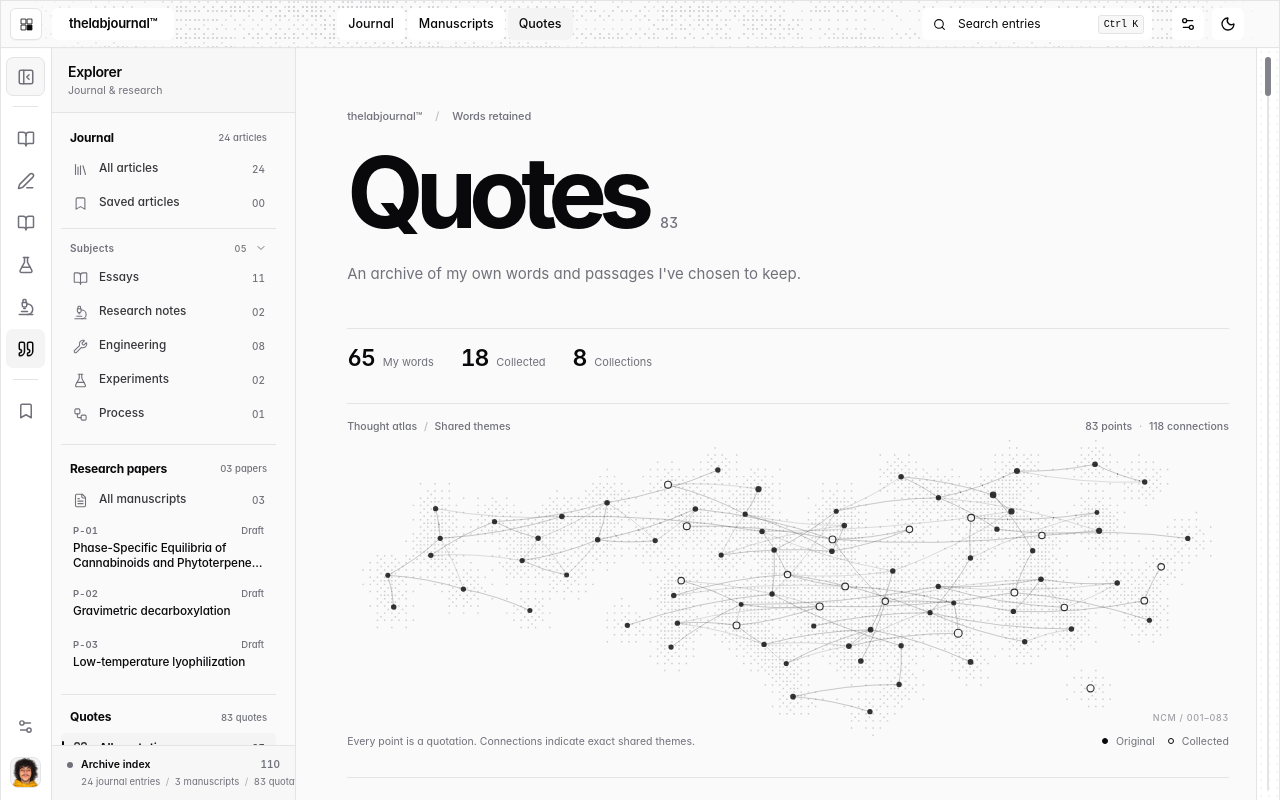
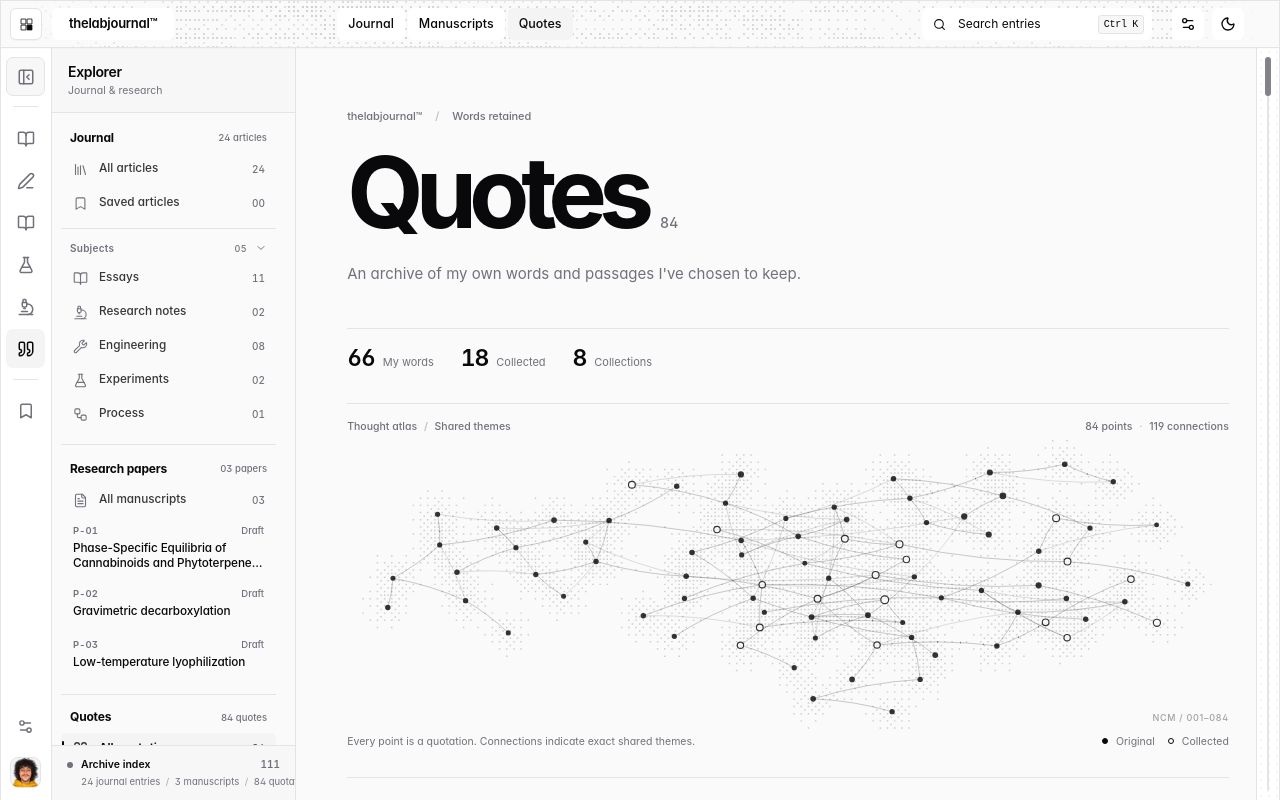
Before and after one commit to thelabcorner/thelabjournal, a React (Vite) app: page /quotes in a window 1280 px wide. Shown: the top 800 px of the page. Built offline with nearby package versions, Linux system fonts and the light colour scheme; a web font is replaced by a local one.

Commit message:
Publish verbatim park tree reflection in quotation archive

```diff
--- a/src/quotes/data.ts
+++ b/src/quotes/data.ts
@@ -59,6 +59,15 @@ export const quoteAuthors: QuoteAuthor[] = [
 // External text was explicitly selected by the author and independently checked
 // against its attributed author's original publication.
 export const quoteRegistry: Quote[] = [
+  {
+    id: 'which-tree-makes-you-stop',
+    text: 'when you walk through the park, ya know there will be trees\n\nwe know what trees look like, (i hope) \nmight even have an idea of what represents an extremely beautiful tree\n\nbut you cannot predict which tree will make you stop walking',
+    authorId: OWN_AUTHOR_ID,
+    themes: ['Beauty', 'Discovery', 'Expectations'],
+    recordedAt: '2026-11-20',
+    addedAt: '2026-11-20',
+    status: 'published',
+  },
   {
     id: 'castle-before-villagers',
     text: 'don’t build the castle before you have any villagers',
@@ -974,6 +983,7 @@ export const quoteCollectionRegistry: QuoteCollection[] = [
       'burning-blamed-for-ashes',
       'jack-stauber-pup-three-words',
       'jack-stauber-rain-awning',
+      'which-tree-makes-you-stop',
     ],
     status: 'published',
   },
```
